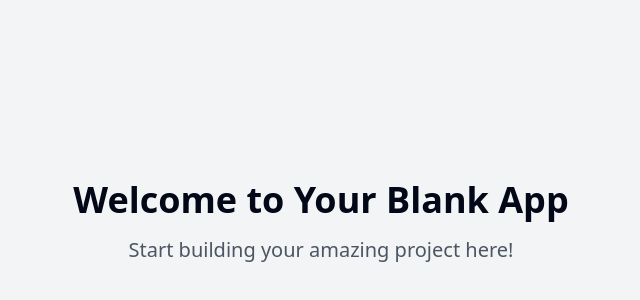
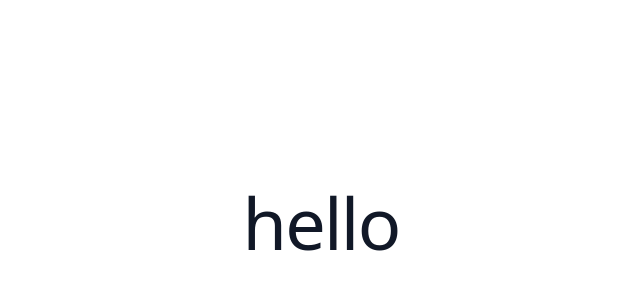
Before and after one commit to Altair484/Shiwai, a React (Vite) app: page / in a window 1280 px wide. Shown: the part 178-478 px from the top of the page, without its empty margins (319-959 px from the left). Built offline with nearby package versions, Linux system fonts and the light colour scheme.

Commit message:
Add basic HTML content
Add a simple HTML file with "hello" written inside.

```diff
--- a/package.json
+++ b/package.json
@@ -45,6 +45,7 @@
     "cmdk": "^1.0.0",
     "date-fns": "^3.6.0",
     "embla-carousel-react": "^8.3.0",
+    "framer-motion": "^12.5.0",
     "input-otp": "^1.2.4",
     "lucide-react": "^0.462.0",
     "next-themes": "^0.3.0",
--- a/src/pages/Index.tsx
+++ b/src/pages/Index.tsx
@@ -1,12 +1,19 @@
-// Update this page (the content is just a fallback if you fail to update the page)
+
+import { motion } from "framer-motion";
 
 const Index = () => {
   return (
-    <div className="min-h-screen flex items-center justify-center bg-gray-100">
-      <div className="text-center">
-        <h1 className="text-4xl font-bold mb-4">Welcome to Your Blank App</h1>
-        <p className="text-xl text-gray-600">Start building your amazing project here!</p>
-      </div>
+    <div className="min-h-screen w-full flex items-center justify-center bg-white">
+      <motion.div
+        initial={{ opacity: 0, y: 20 }}
+        animate={{ opacity: 1, y: 0 }}
+        transition={{ duration: 0.8, ease: [0.16, 1, 0.3, 1] }}
+        className="text-center px-4"
+      >
+        <h1 className="text-5xl md:text-7xl font-light tracking-tight text-gray-900">
+          hello
+        </h1>
+      </motion.div>
     </div>
   );
 };
```
Also changed, not shown: 1 other file (tests, documents, lock files or other folders).
